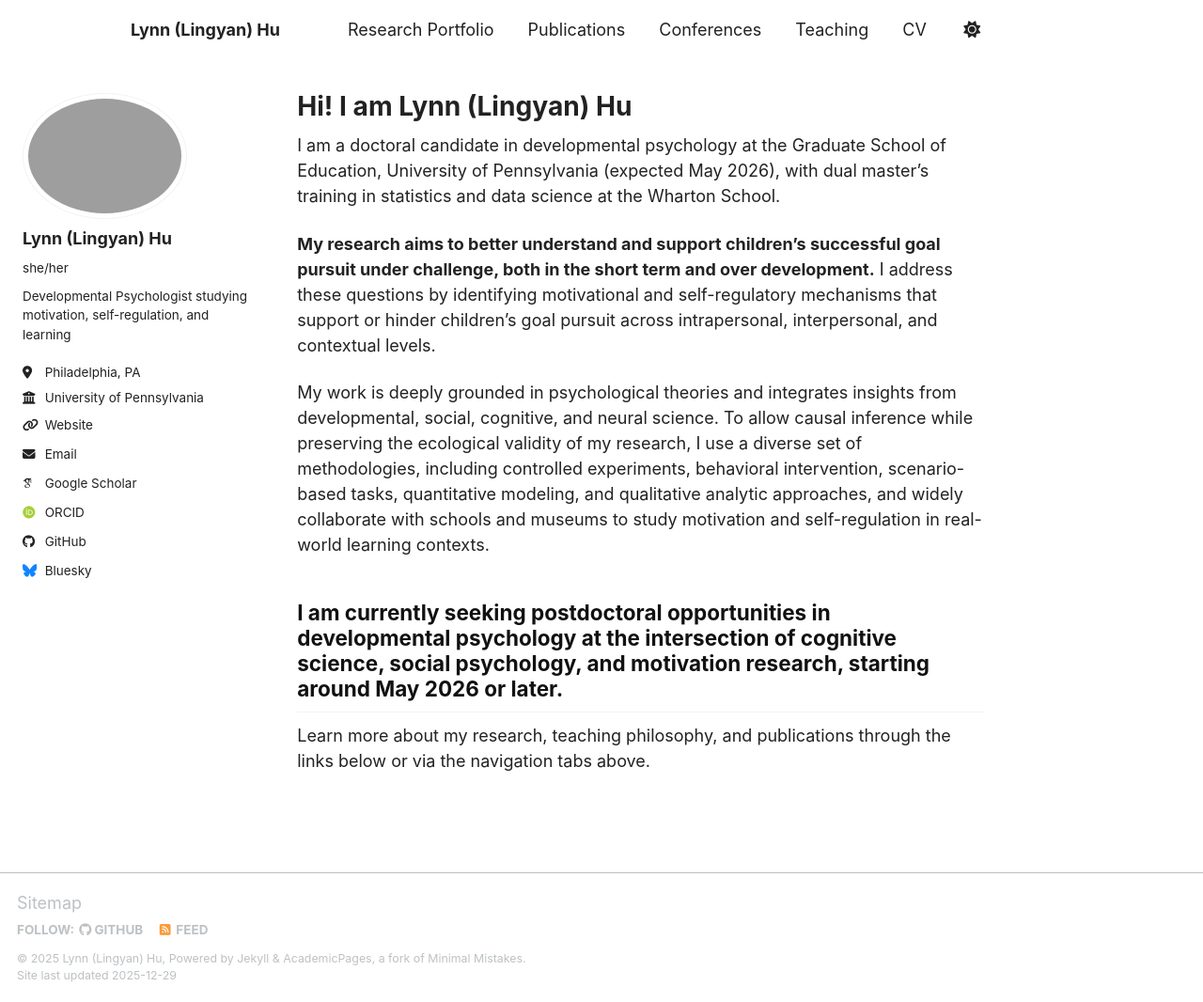
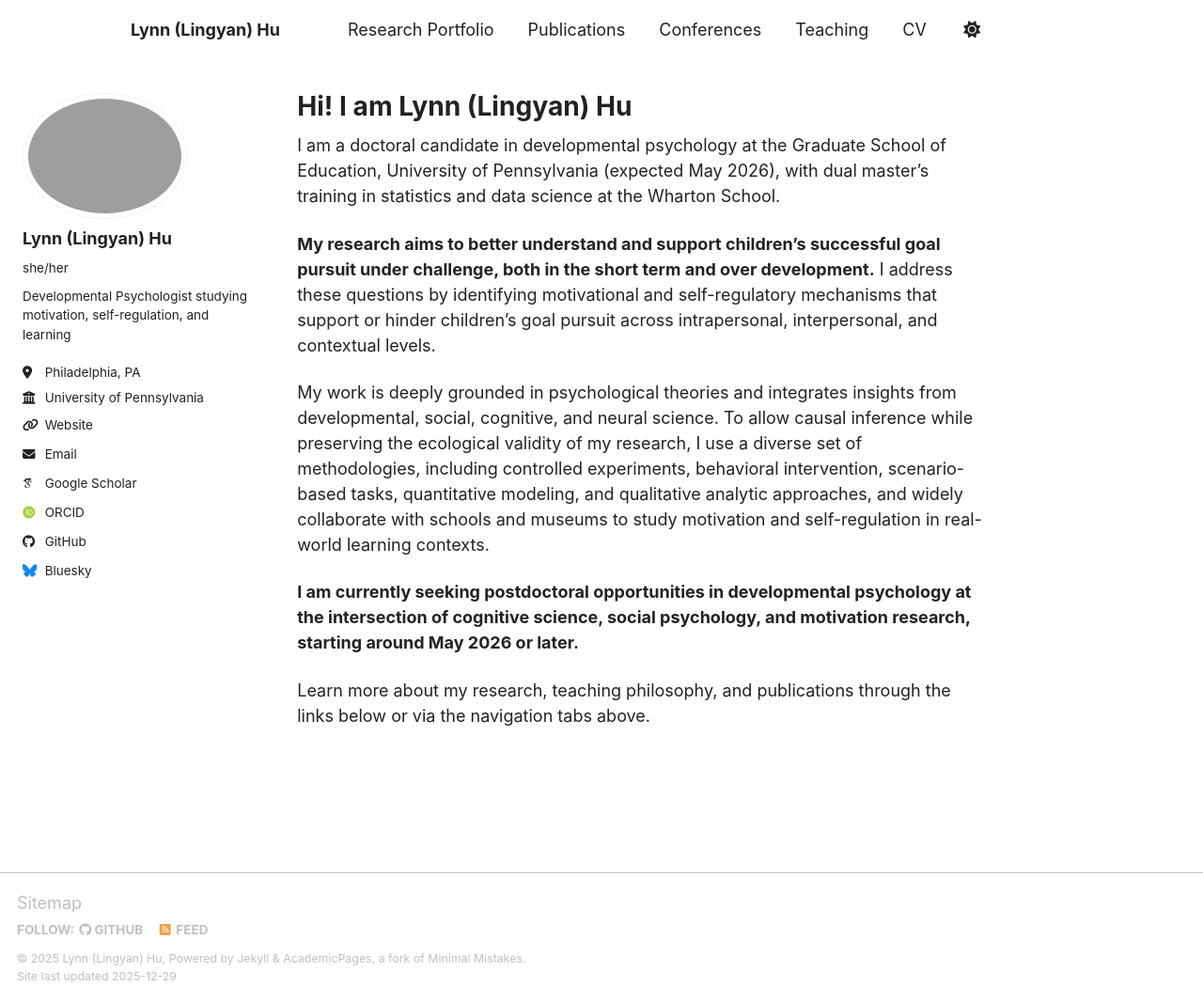
Before and after one commit to lingyh904/lingyh904.github.io, a Jekyll site: the page built from _pages/about.md, in a window 1280 px wide and 1066 px high. Shown: the whole window at 94% size. Built offline with Jekyll 4.4.1, drawn with Linux system fonts in a browser that asks for light colours; some web fonts are replaced; a script bundle is joined from its source files by our own code; library files that are not in the unit come from our copies.

```diff
--- a/_pages/about.md
+++ b/_pages/about.md
@@ -13,6 +13,6 @@ I am a doctoral candidate in developmental psychology at the Graduate School of
 My work is deeply grounded in psychological theories and integrates insights from developmental, social, cognitive, and neural science.
 To allow causal inference while preserving the ecological validity of my research, I use a diverse set of methodologies, including controlled experiments, behavioral intervention, scenario-based tasks, quantitative modeling, and qualitative analytic approaches, and widely collaborate with schools and museums to study motivation and self-regulation in real-world learning contexts.
 
-I am currently seeking postdoctoral opportunities in developmental psychology at the intersection of cognitive science, social psychology, and motivation research, starting around May 2026 or later.
-------
+<strong>I am currently seeking postdoctoral opportunities in developmental psychology at the intersection of cognitive science, social psychology, and motivation research, starting around May 2026 or later.</strong>
+
 Learn more about my research, teaching philosophy, and publications through the links below or via the navigation tabs above.
```
